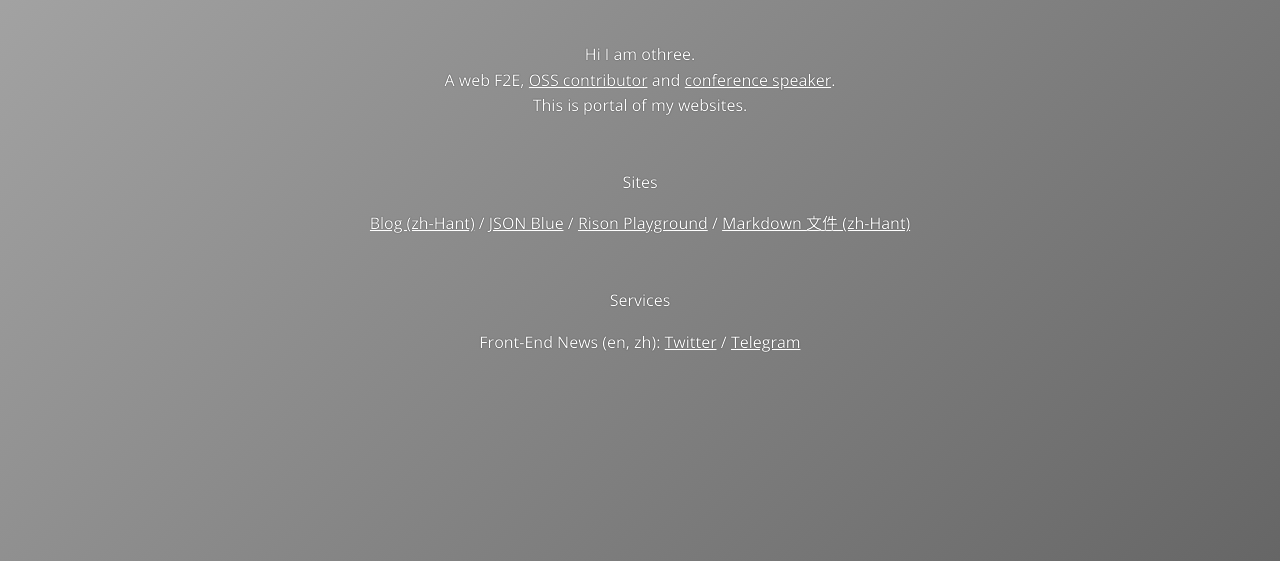
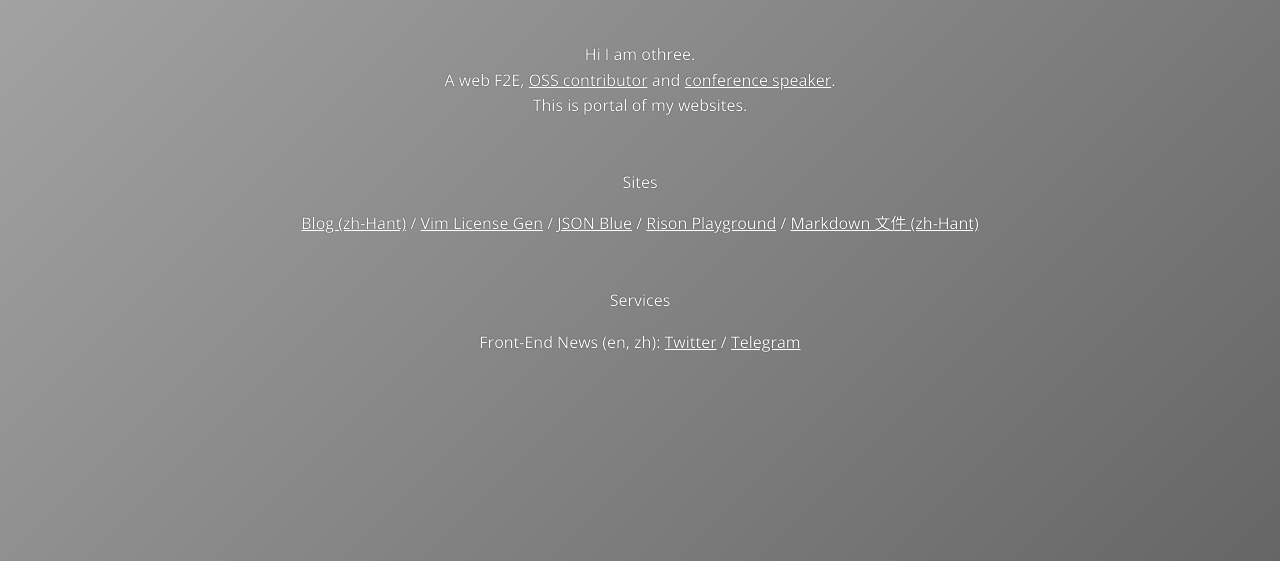
Before and after one commit to othree/othree.net, a plain HTML site: page index.html in a window 1280 px wide. Shown: the part 239-800 px from the top of the page. Drawn offline with nearby package versions, Linux system fonts and the light colour scheme.

Commit message:
Add link to vim license gen

```diff
--- a/index.html
+++ b/index.html
@@ -63,6 +63,7 @@
     <h2>Sites</h2>
     <p>
       <a href="https://blog.othree.net" target="_blank">Blog (zh-Hant)</a> /
+      <a href="https://vim-license.dev/" target="_blank">Vim License Gen</a> /
       <a href="https://json.blue" target="_blank">JSON Blue</a> /
       <a href="https://rison.io" target="_blank">Rison Playground</a> /
       <a href="https://markdown.tw" target="_blank">Markdown 文件 (zh-Hant)</a>
```
